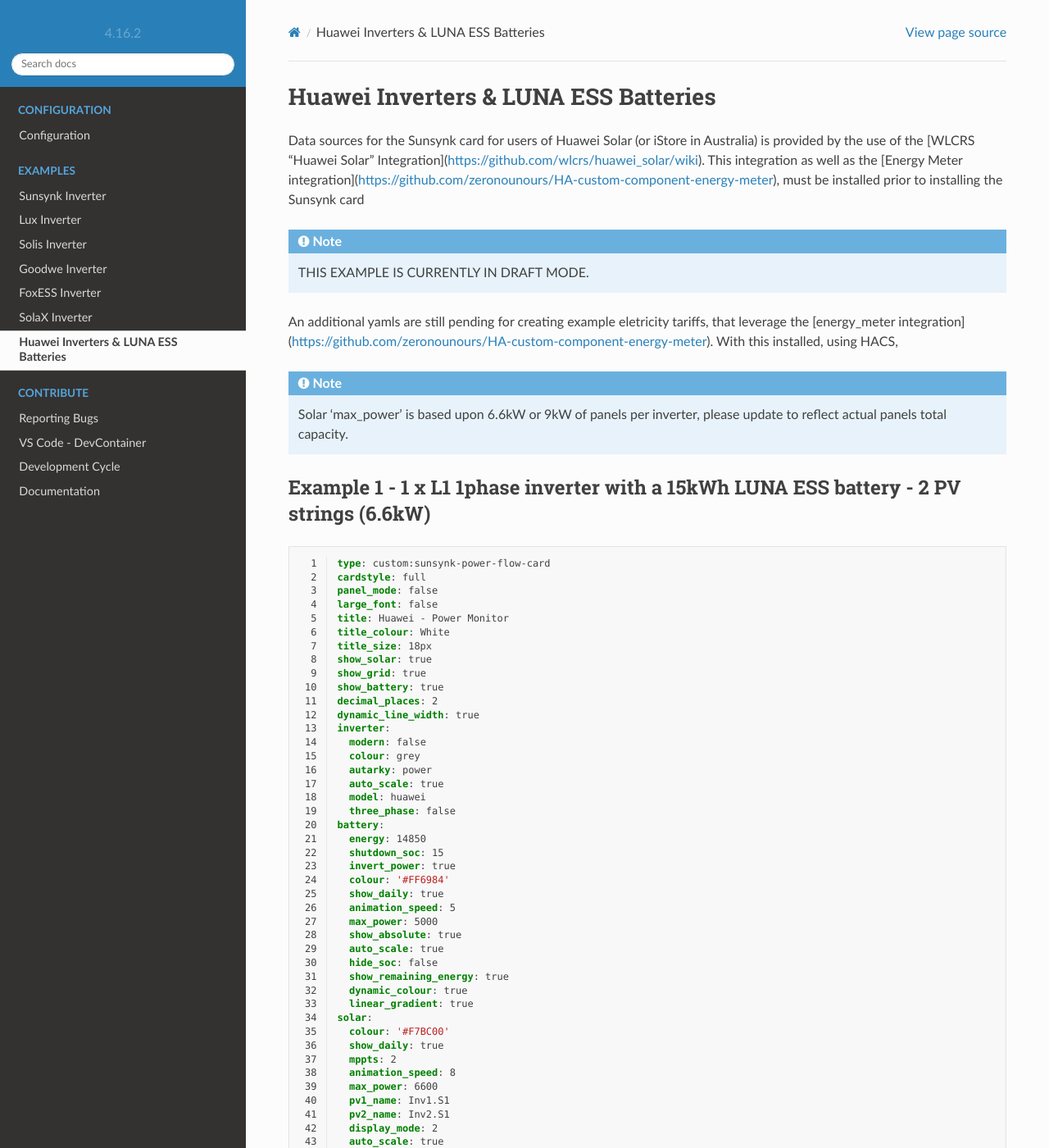
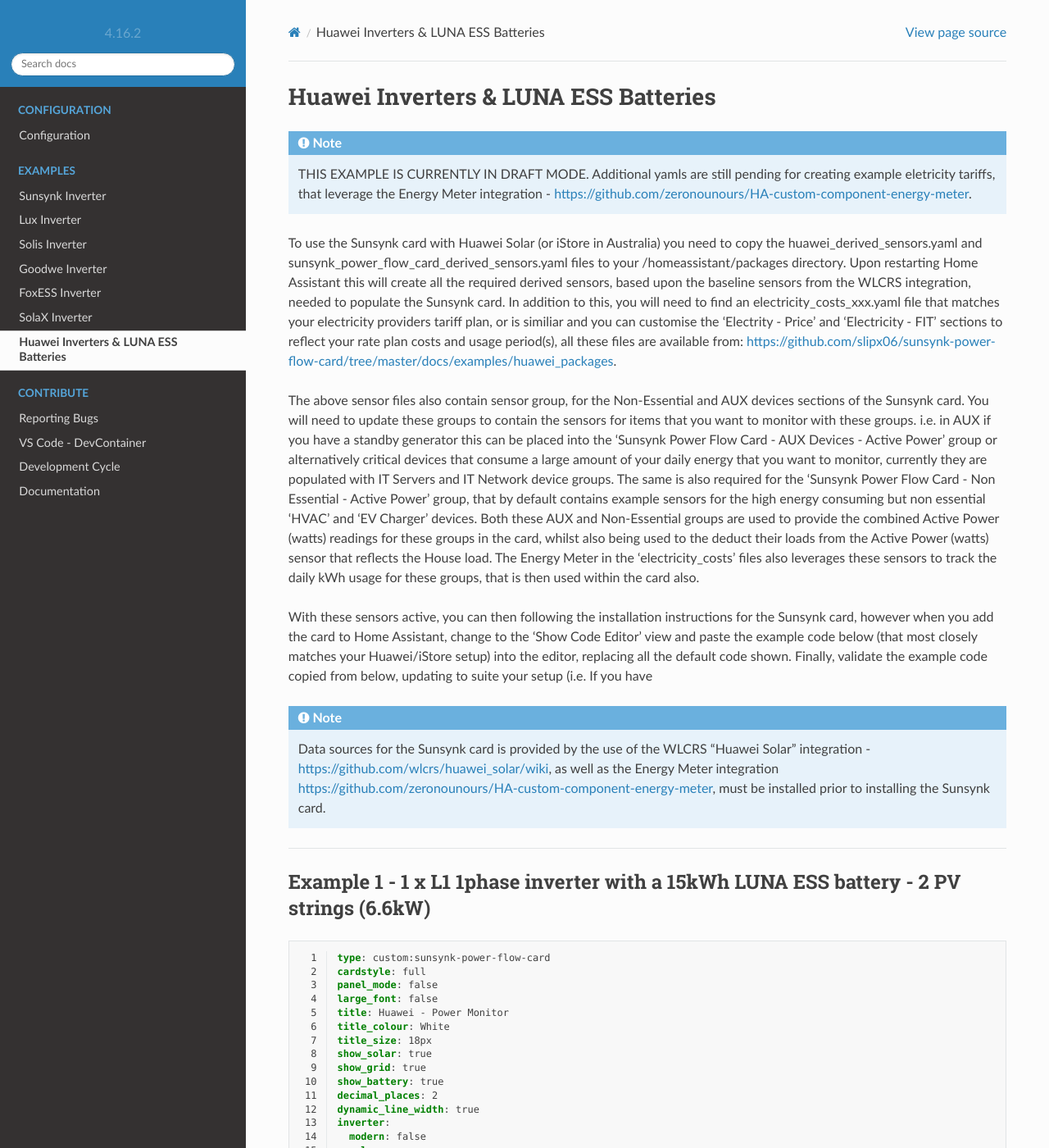
Before and after one commit to slipx06/sunsynk-power-flow-card, a Sphinx documentation site: the page built from docs/examples/huawei.rst, in a window 1280 px wide and 1400 px high. Shown: the whole window at 82% size. Built offline with Sphinx 7.4.7 and the Read the Docs theme 2.0.0, drawn with Linux system fonts in a browser that asks for light colours.

Commit message:
Update huawei.rst - Update instructions

```diff
--- a/docs/examples/huawei.rst
+++ b/docs/examples/huawei.rst
@@ -2,20 +2,22 @@
  Huawei Inverters & LUNA ESS Batteries
 #######################################
 
-Data sources for the Sunsynk card for users of Huawei Solar (or iStore in Australia) is provided by the use of the [WLCRS "Huawei Solar" Integration](https://github.com/wlcrs/huawei_solar/wiki).
-This integration as well as the [Energy Meter integration](https://github.com/zeronounours/HA-custom-component-energy-meter), must be installed prior to installing the Sunsynk card
+.. note::
+
+   THIS EXAMPLE IS CURRENTLY IN DRAFT MODE. Additional yamls are still pending for creating example eletricity tariffs, that leverage the Energy Meter integration - https://github.com/zeronounours/HA-custom-component-energy-meter.
+
+To use the Sunsynk card with Huawei Solar (or iStore in Australia) you need to copy the huawei_derived_sensors.yaml and sunsynk_power_flow_card_derived_sensors.yaml files to your /homeassistant/packages directory. Upon restarting Home Assistant this will create all the required derived sensors, based upon the baseline sensors from the WLCRS integration, needed to populate the Sunsynk card. In addition to this, you will need to find an electricity_costs_xxx.yaml file that matches your electricity providers tariff plan, or is similiar and you can customise the 'Electrity - Price' and 'Electricity - FIT' sections to reflect your rate plan costs and usage period(s), all these files are available from: https://github.com/slipx06/sunsynk-power-flow-card/tree/master/docs/examples/huawei_packages.
+
+The above sensor files also contain sensor group, for the Non-Essential and AUX devices sections of the Sunsynk card. You will need to update these groups to contain the sensors for items that you want to monitor with these groups. i.e. in AUX if you have a standby generator this can be placed into the 'Sunsynk Power Flow Card - AUX Devices - Active Power' group or alternatively critical devices that consume a large amount of your daily energy that you want to monitor, currently they are populated with IT Servers and IT Network device groups. The same is also required for the 'Sunsynk Power Flow Card - Non Essential - Active Power' group, that by default contains example sensors for the high energy consuming but non essential 'HVAC' and 'EV Charger' devices. Both these AUX and Non-Essential groups are used to provide the combined Active Power (watts) readings for these groups in the card, whilst also being used to the deduct their loads from the Active Power (watts) sensor that reflects the House load. The Energy Meter in the 'electricity_costs' files also leverages these sensors to track the daily kWh usage for these groups, that is then used within the card also.
+
+With these sensors active, you can then following the installation instructions for the Sunsynk card, however when you add the card to Home Assistant, change to the 'Show Code Editor' view and paste the example code below (that most closely matches your Huawei/iStore setup) into the editor, replacing all the default code shown. Finally, validate the example code copied from below, updating to suite your setup (i.e. If you have
+
 
 .. note::
 
-   THIS EXAMPLE IS CURRENTLY IN DRAFT MODE.
+   Data sources for the Sunsynk card is provided by the use of the WLCRS "Huawei Solar" integration - https://github.com/wlcrs/huawei_solar/wiki, as well as the Energy Meter integration https://github.com/zeronounours/HA-custom-component-energy-meter, must be installed prior to installing the Sunsynk card.
 
-An additional yamls are still pending for creating example eletricity tariffs, that leverage the [energy_meter integration](https://github.com/zeronounours/HA-custom-component-energy-meter).
-With this installed, using HACS,
-
-.. note::
-
-   Solar 'max_power' is based upon 6.6kW or 9kW of panels per inverter, please update to reflect actual panels total capacity.
-
+______________________________________________________________
 
 ***********************************************************************************************
 Example 1 - 1 x L1 1phase inverter with a 15kWh LUNA ESS battery - 2 PV strings (6.6kW)
```
